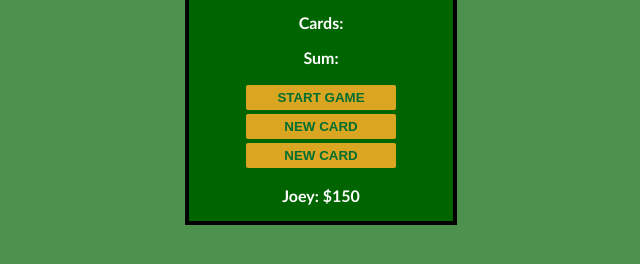
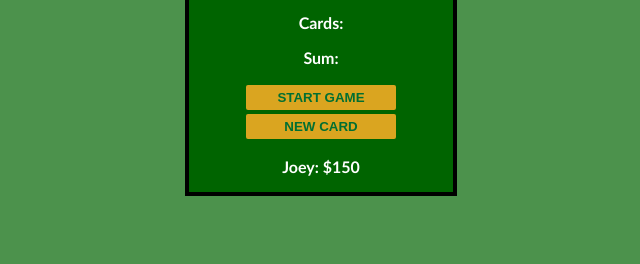
Before and after one commit to tonyboy06/blackjack, a plain HTML site: page index.html in a window 1280 px wide. Shown: the part 208-472 px from the top of the page, without its empty margins (319-959 px from the left). Drawn offline with Linux system fonts and the light colour scheme.

Commit message:
done testing

```diff
--- a/index.html
+++ b/index.html
@@ -14,7 +14,6 @@
         <p id="sum-el">Sum:</p>
         <button onclick="startGame()">START GAME</button>
         <button onclick="newCard()">NEW CARD</button>
-        <button onclick="newCard()">NEW CARD</button>
         <p id="player-el"></p>
     </div>
     <script src="main.js"></script>
```
